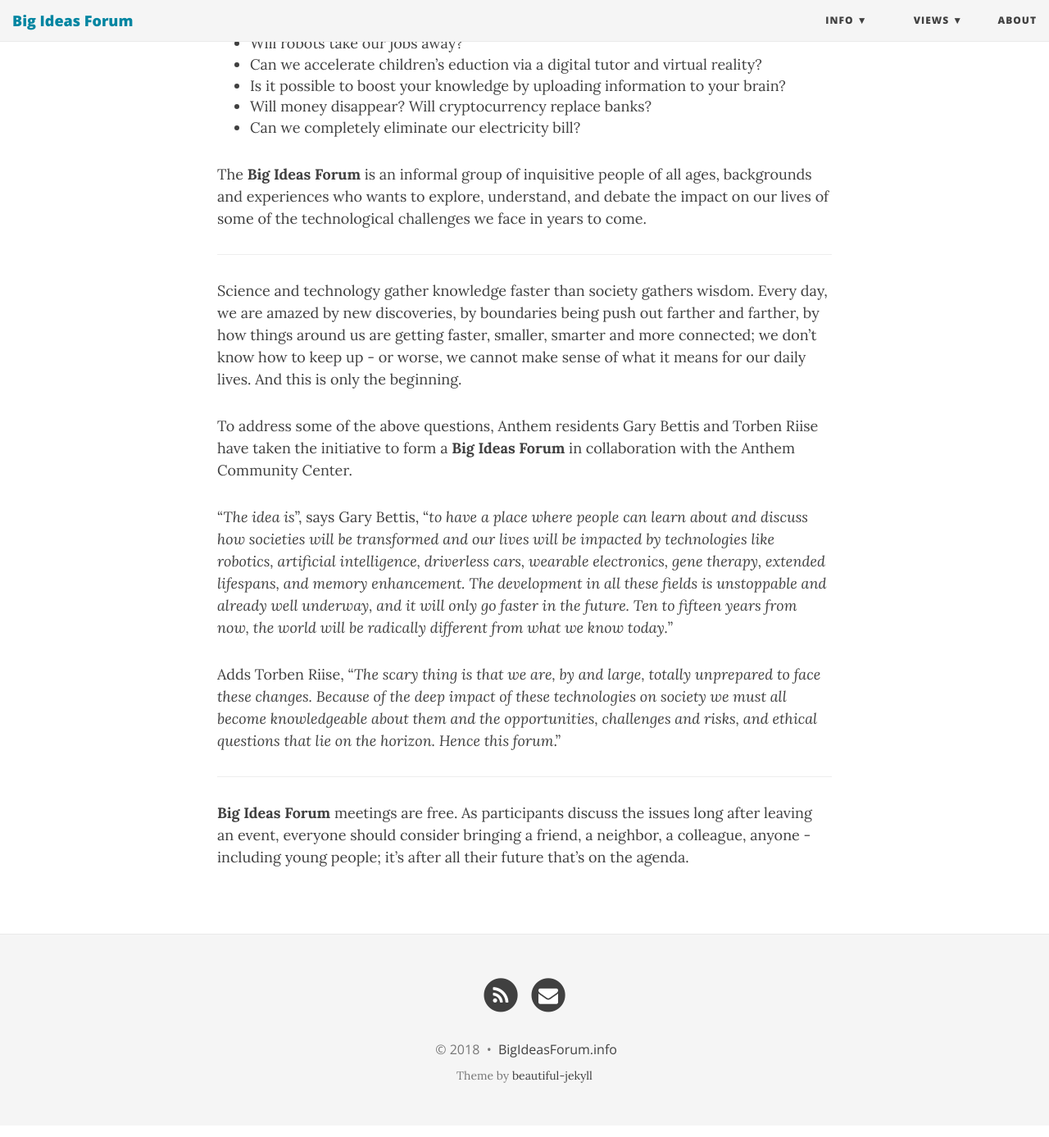
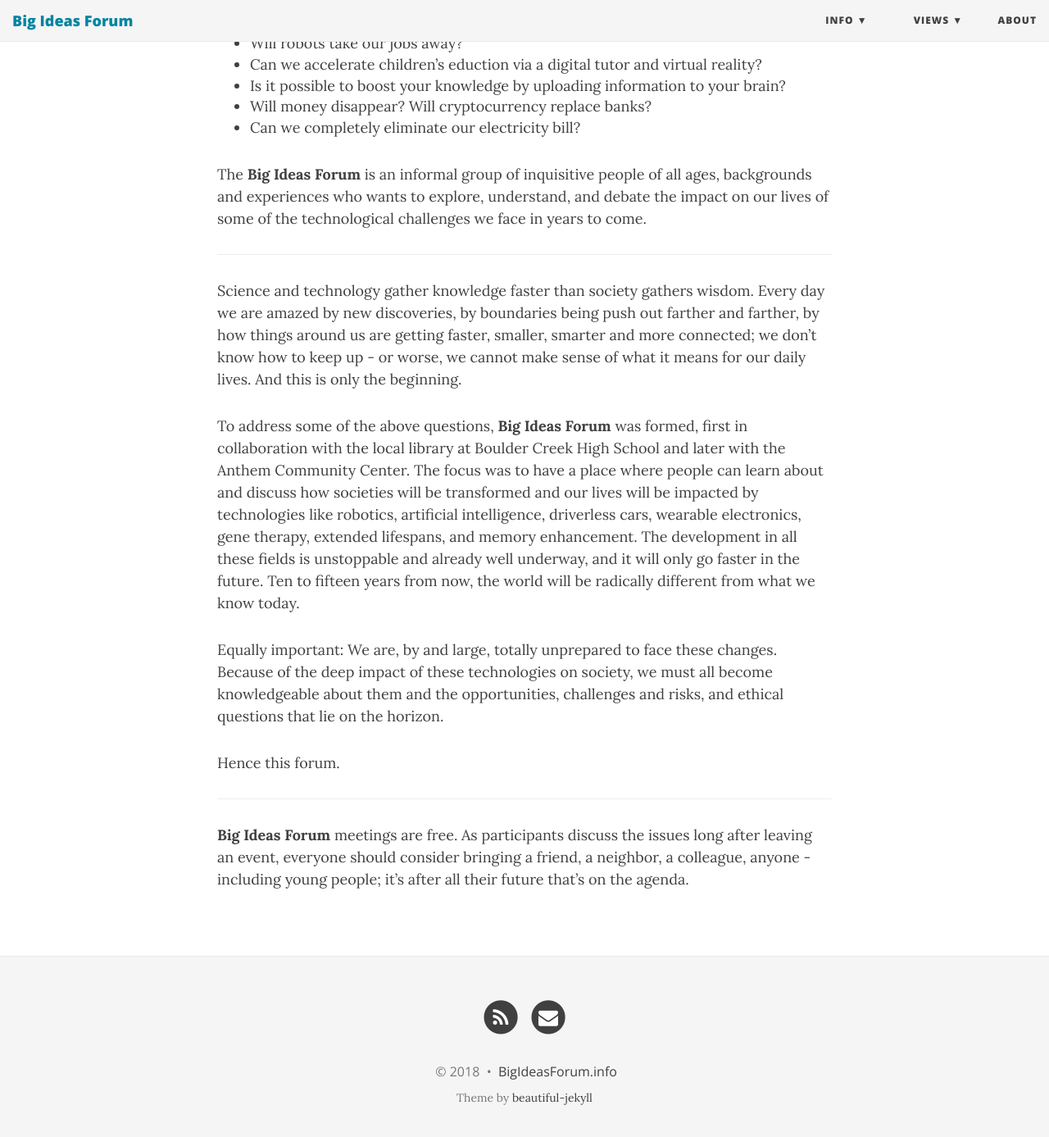
Before and after one commit to BigIdeasForum/bigideasforum.github.io, a Jekyll site: the page built from about.md, in a window 1280 px wide and 1400 px high, scrolled down 439 px. Shown: the top 1387 px of the window at 82% size. Built offline with Jekyll 4.4.1, drawn with Linux system fonts in a browser that asks for light colours; nearby versions of some CDN libraries.

Commit message:
Update about page

```diff
--- a/about.md
+++ b/about.md
@@ -20,13 +20,13 @@ The **Big Ideas Forum** is an informal group of inquisitive people of all ages,
 
 ---
 
-Science and technology  gather knowledge faster than society gathers wisdom. Every day, we are amazed by new discoveries, by boundaries being push out farther and farther, by how things around us are getting faster, smaller, smarter and more connected; we don’t know how to keep up - or worse, we cannot make sense of what it means for our daily lives. And this is only the beginning.
+Science and technology  gather knowledge faster than society gathers wisdom. Every day we are amazed by new discoveries, by boundaries being push out farther and farther, by how things around us are getting faster, smaller, smarter and more connected; we don’t know how to keep up - or worse, we cannot make sense of what it means for our daily lives. And this is only the beginning.
 
-To address some of the above questions, Anthem residents Gary Bettis and Torben Riise have taken the initiative to form a **Big Ideas Forum** in collaboration with the Anthem Community Center.
+To address some of the above questions, **Big Ideas Forum** was formed, first in collaboration with the local library at Boulder Creek High School and later with the Anthem Community Center. The focus was to have a place where people can learn about and discuss how societies will be transformed and our lives will be impacted by technologies like robotics, artificial intelligence, driverless cars, wearable electronics, gene therapy, extended lifespans, and memory enhancement. The development in all these fields is unstoppable and already well underway, and it will only go faster in the future. Ten to fifteen years from now, the world will be radically different from what we know today.
 
-“_The idea is_”, says Gary Bettis, “_to have a place where people can learn about and discuss how societies will be transformed and our lives will be impacted by technologies like robotics, artificial intelligence, driverless cars, wearable electronics, gene therapy, extended lifespans, and memory enhancement. The development in all these fields is unstoppable and already well underway, and it will only go faster in the future. Ten to fifteen years from now, the world will be radically different from what we know today._”
+Equally important: We are, by and large, totally unprepared to face these changes. Because of the deep impact of these technologies on society, we must all become knowledgeable about them and the opportunities, challenges and risks, and ethical questions that lie on the horizon.
 
-Adds Torben Riise, “_The scary thing is that we are, by and large, totally unprepared to face these changes. Because of the deep impact of these technologies on society we must all become knowledgeable about them and the opportunities, challenges and risks, and ethical questions that lie on the horizon. Hence this forum_.”
+Hence this forum.
 
 ---
 
```
